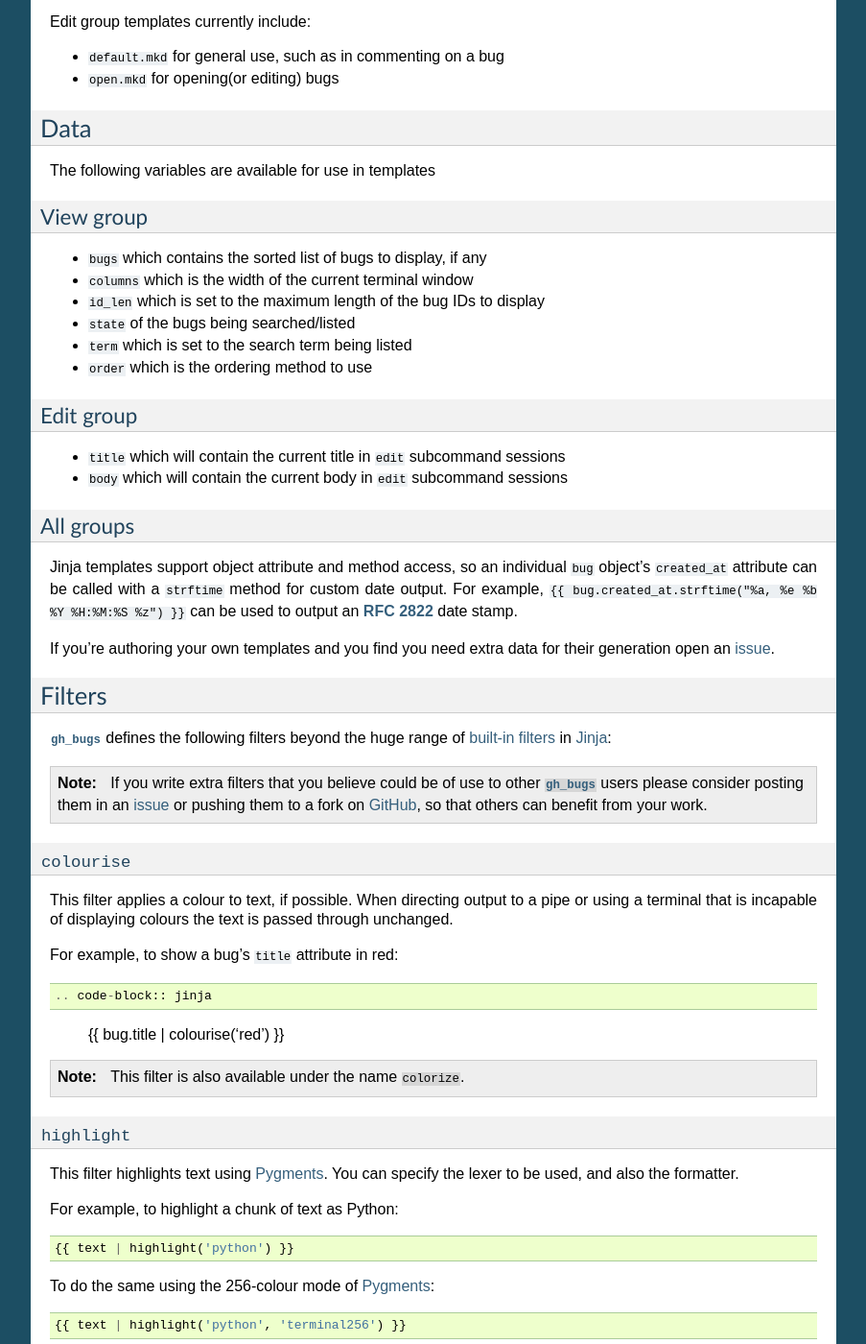
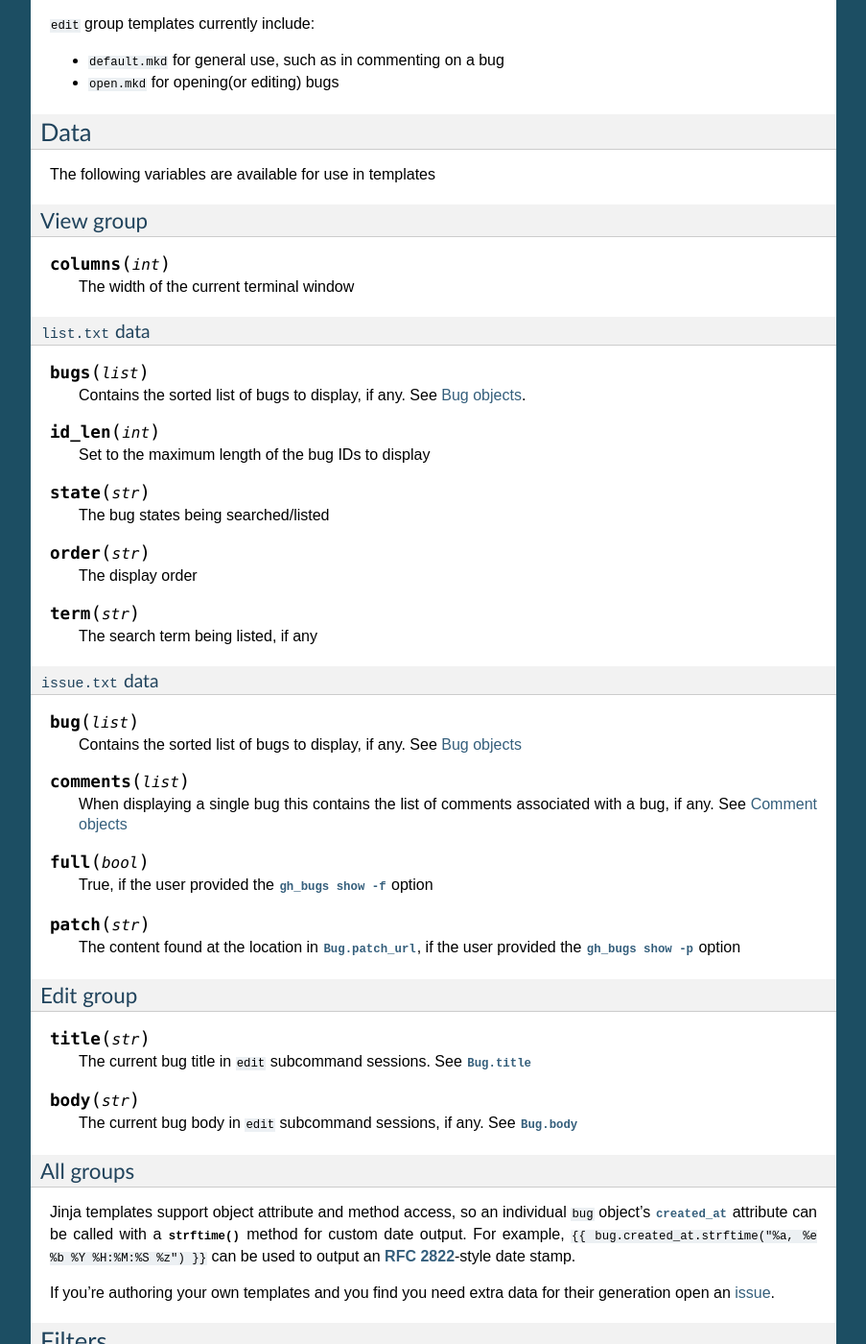
Before and after one commit to JNRowe/hubugs, a Sphinx documentation site: the page built from doc/templates.rst, in a window 1280 px wide and 1400 px high, scrolled down 786 px. Shown: the whole window at 96% size, without its empty margins (198-1101 px from the left). Built offline with Sphinx 7.4.7, drawn with Linux system fonts in a browser that asks for light colours; cross-references to code outside the pages are shown as plain code; some of the changed text lies outside the part shown.

Commit message:
Massive rewrite of templating document.

```diff
--- a/doc/templates.rst
+++ b/doc/templates.rst
@@ -26,7 +28,7 @@ Precedence
 
 The first name match in the order specified above selects the template, so a
 :file:`view/list.txt` in :file:`${XDG_DATA_HOME}/gh_bugs/templates` overrides
-:file:`view/list.txt` provided by :mod:`gh_bugs`.
+the :file:`view/list.txt` provided in the :mod:`gh_bugs` package.
 
 Naming
 ------
@@ -36,12 +38,12 @@ templates used in directly producing consumable output(such as from the ``list``
 subcommand).  The second group, ``edit``, is for templates used to generate
 input files for editing text(such as in the ``open`` subcommand).
 
-View group templates currently include:
+``view`` group templates currently include:
 
 * :file:`issue.txt` for formatting a single bug
 * :file:`list.txt` for formatting list output
 
-Edit group templates currently include:
+``edit`` group templates currently include:
 
 * :file:`default.mkd` for general use, such as in commenting on a bug
 * :file:`open.mkd` for opening(or editing) bugs
@@ -54,26 +56,77 @@ The following variables are available for use in templates
 View group
 ''''''''''
 
-* ``bugs`` which contains the sorted list of bugs to display, if any
-* ``columns`` which is the width of the current terminal window
-* ``id_len`` which is set to the maximum length of the bug IDs to display
-* ``state`` of the bugs being searched/listed
-* ``term`` which is set to the search term being listed
-* ``order`` which is the ordering method to use
+.. data:: columns(int)
+
+   The width of the current terminal window
+
+``list.txt`` data
+~~~~~~~~~~~~~~~~~
+
+.. data:: bugs(list)
+
+   Contains the sorted list of bugs to display, if any.  See
+   :ref:`bug_objects-label`.
+
+.. data:: id_len(int)
+
+   Set to the maximum length of the bug IDs to display
+
+.. data:: state(str)
+
+   The bug states being searched/listed
+
+.. data:: order(str)
+
+   The display order
+
+.. data:: term(str)
+
+   The search term being listed, if any
+
+``issue.txt`` data
+~~~~~~~~~~~~~~~~~~
+
+.. data:: bug(list)
+
+   Contains the sorted list of bugs to display, if any.  See
+   :ref:`bug_objects-label`
+
+.. data:: comments(list)
+
+   When displaying a single bug this contains the list of comments associated
+   with a bug, if any.  See :ref:`comment_objects-label`
+
+.. data:: full(bool)
+
+   True, if the user provided the :option:`gh_bugs show -f` option
+
+.. data:: patch(str)
+
+   The content found at the location in :attr:`Bug.patch_url`, if the user
+   provided the :option:`gh_bugs show -p` option
 
 Edit group
 ''''''''''
 
-* ``title`` which will contain the current title in ``edit`` subcommand sessions
-* ``body`` which will contain the current body in ``edit`` subcommand sessions
+.. data:: title(str)
+
+   The current bug title in ``edit`` subcommand sessions.  See
+   :attr:`Bug.title`
+
+.. data:: body(str)
+
+   The current bug body in ``edit`` subcommand sessions, if any.  See
+   :attr:`Bug.body`
 
 All groups
 ''''''''''
 
 Jinja templates support object attribute and method access, so an individual
-``bug`` object's ``created_at`` attribute can be called with a ``strftime``
-method for custom date output.  For example, ``{{ bug.created_at.strftime("%a,
-%e %b %Y %H:%M:%S %z") }}`` can be used to output an :rfc:`2822` date stamp.
+``bug`` object's :data:`~Bug.created_at` attribute can be called with a
+:meth:`~datetime.datetime.strftime` method for custom date output.  For example,
+``{{ bug.created_at.strftime("%a, %e %b %Y %H:%M:%S %z") }}`` can be used to
+output an :rfc:`2822`-style date stamp.
 
 If you're authoring your own templates and you find you need extra data for
 their generation open an issue_.
@@ -93,18 +146,18 @@ filters`_ in Jinja_:
 ``colourise``
 '''''''''''''
 
-This filter applies a colour to text, if possible.  When directing output to a
-pipe or using a terminal that is incapable of displaying colours the text is
-passed through unchanged.
+This filter applies a colour to text, if possible.  This functionality requires
+:pypi:`termcolor`, if the module is unavailable the filter is simply a no-op.
+
+When directing output to a pipe or using a terminal that is incapable of
+displaying colours the text is passed through unchanged.
 
 For example, to show a bug's ``title`` attribute in red::
-
-.. code-block:: jinja
 
     {{ bug.title | colourise('red') }}
 
 .. note::
-   This filter is also available under the name ``colorize``.
+   This filter is also available under the synonym ``colorize``.
 
 ``highlight``
 '''''''''''''
@@ -119,6 +172,9 @@ For example, to highlight a chunk of text as Python::
 To do the same using the 256-colour mode of Pygments_::
 
     {{ text | highlight('python', 'terminal256') }}
+
+See the output of :program:`pygmentize -L` for the list of available lexers and
+formatters.
 
 ``relative_time``
 '''''''''''''''''
@@ -137,17 +193,18 @@ which could produce output such as::
 ``term_markdown``
 '''''''''''''''''
 
-The purpose of this filter is to pretty print Markdown formatted text.  It only
-handles headings, horizontal rules and emphasis currently.
+The purpose of this filter is to pretty print Markdown_ formatted text, which is
+the format used by GitHub issues.  It only handles headings, horizontal rules
+and emphasis currently.
 
 In the default templates it is used to render bug bodies::
 
     {{ comment.body | wordwrap(break_long_words=False) | term_markdown }}
 
 .. note::
-   We pass the text through Jinja's built-in :func:`jinja:wordwrap` filter prior to
-   formatting with ``term_markdown`` so that the terminal escape sequences
-   aren't included in the line width calculations.
+   We pass the text through Jinja's built-in :func:`jinja:wordwrap` filter prior
+   to formatting with ``term_markdown`` so that the terminal escape sequences
+   aren't included in the line width calculations for wrapping.
 
 .. _Jinja: http://jinja.pocoo.org/
 .. _Jinja template designer: http://jinja.pocoo.org/docs/templates/
```
Also changed, not shown: other parts of doc/templates.rst (+5 -2 lines).
